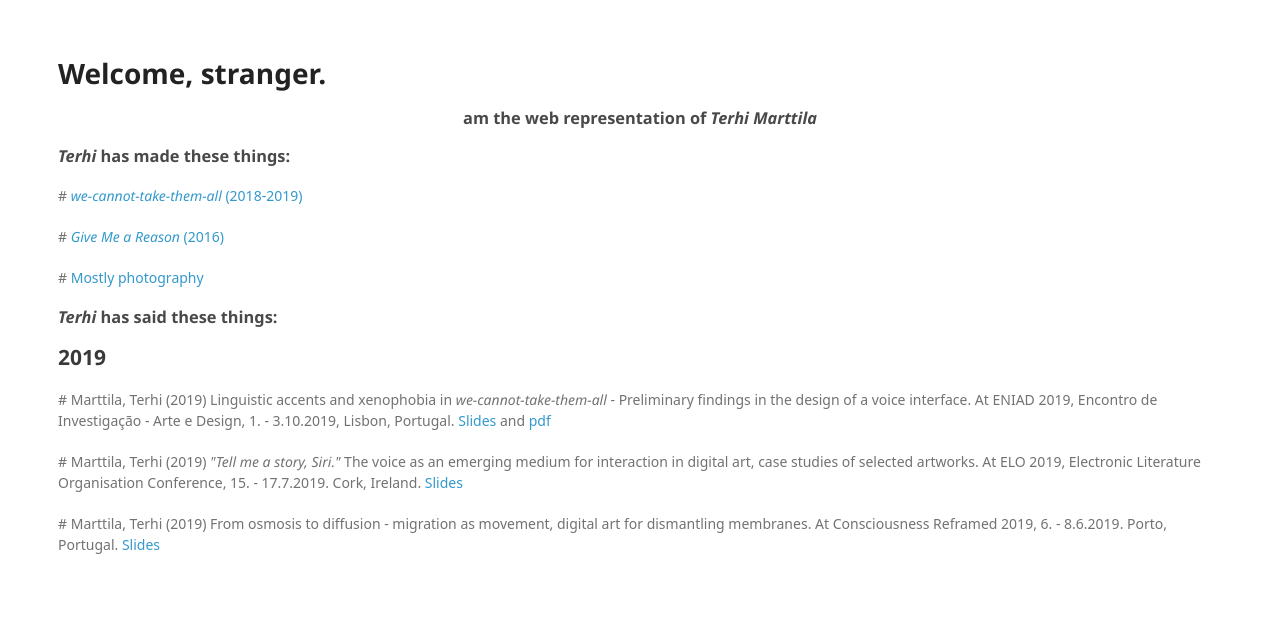
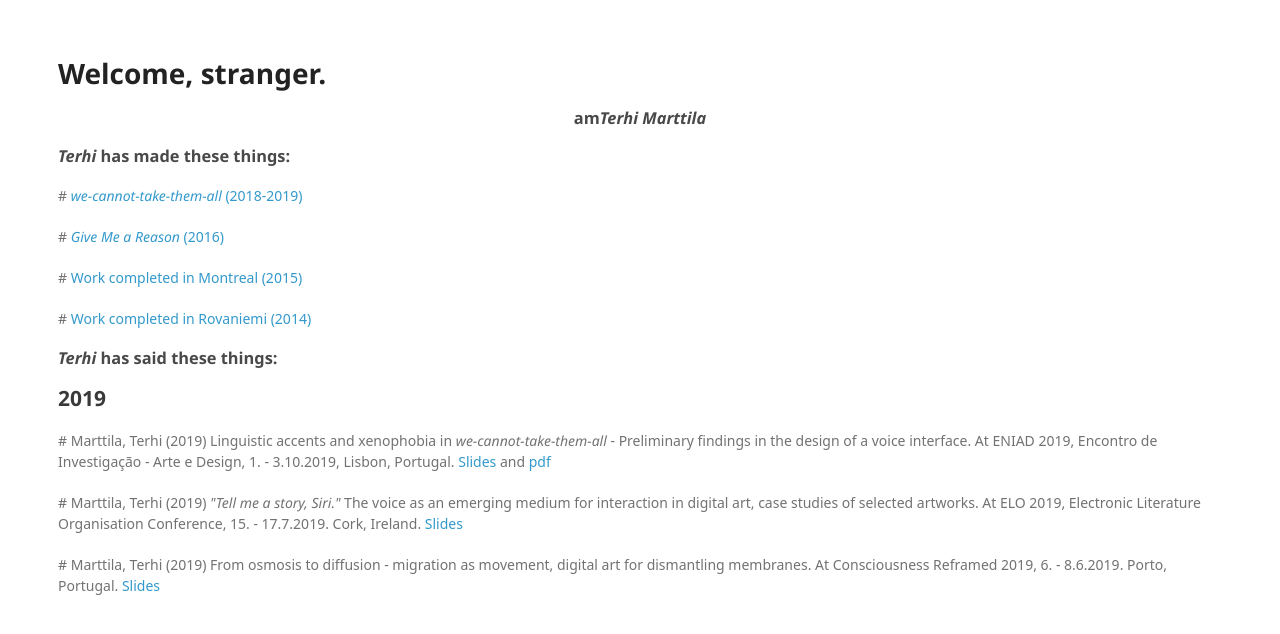
Before and after one commit to trhi/terhimarttila-com, a plain HTML site: page index.html in a window 1280 px wide. Drawn offline with Linux system fonts and the light colour scheme; a web font is replaced by a local one.

Commit message:
Added web portfolios, changed glitchyTerhi text content

```diff
--- a/index.html
+++ b/index.html
@@ -18,14 +18,15 @@
 
     <div id="changingWelcome" onmousemove="changingWelcome()">
       <h1 id="welcomeHeader"> Welcome, stranger.</h1>
-      <h3 id="vanishingInfo" style="text-align:center">I am the web representation of <em id="glitchyTerhi" onmousemove="glitchyTerhi()" >Terhi Marttila</em></h3>
+      <h3 id="vanishingInfo" style="text-align:center">I am<em id="glitchyTerhi" onmousemove="glitchyTerhi()" >Terhi Marttila</em></h3>
     </div>
 
     <div>
       <h3><em>Terhi</em> has made these things:</h3>
       <p># <a href="http://www.eingrund.de/whyareyouhere/we-cannot-take-them-all"><em>we-cannot-take-them-all</em> (2018-2019)</a></p>
       <p># <a href="http://www.eingrund.de/"><em>Give Me a Reason</em> (2016)</a></p>
-      <p># <a href="http://cargocollective.com/terhimarttila/">Mostly photography</a></p>
+      <p># <a href="http://cargocollective.com/terhimarttila/">Work completed in Montreal (2015)</a></p>
+      <p># <a href="https://terhimarttila.tumblr.com/">Work completed in Rovaniemi (2014)</a></p>
     </div>
 
     <div>
@@ -94,7 +95,7 @@
       }
 
       function glitchyTerhi(){
-        document.getElementById("glitchyTerhi").textContent = "(((As glitchy as its creator)))";
+        document.getElementById("glitchyTerhi").textContent = " (((.  -  .)))";
       }
 
     </script>
```
